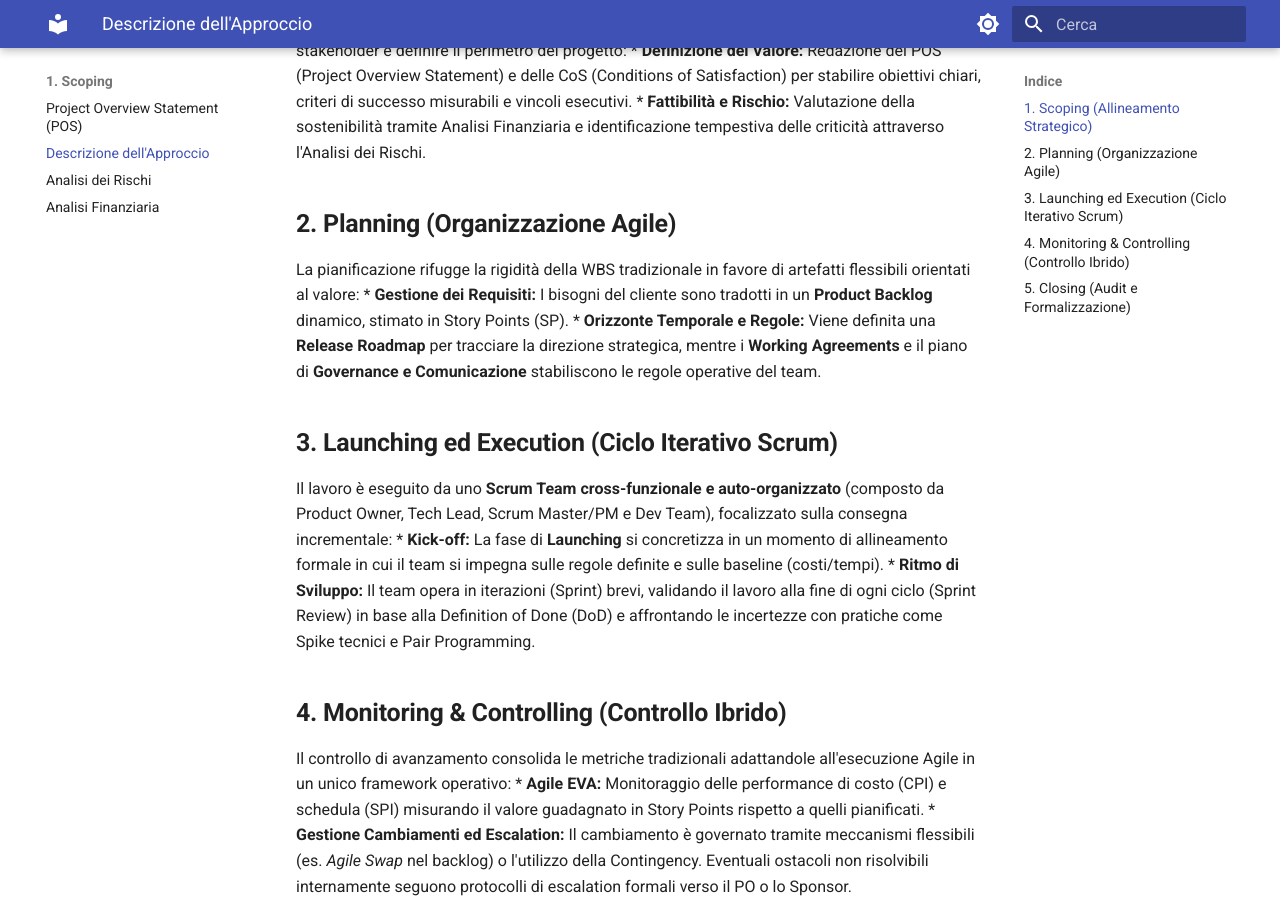
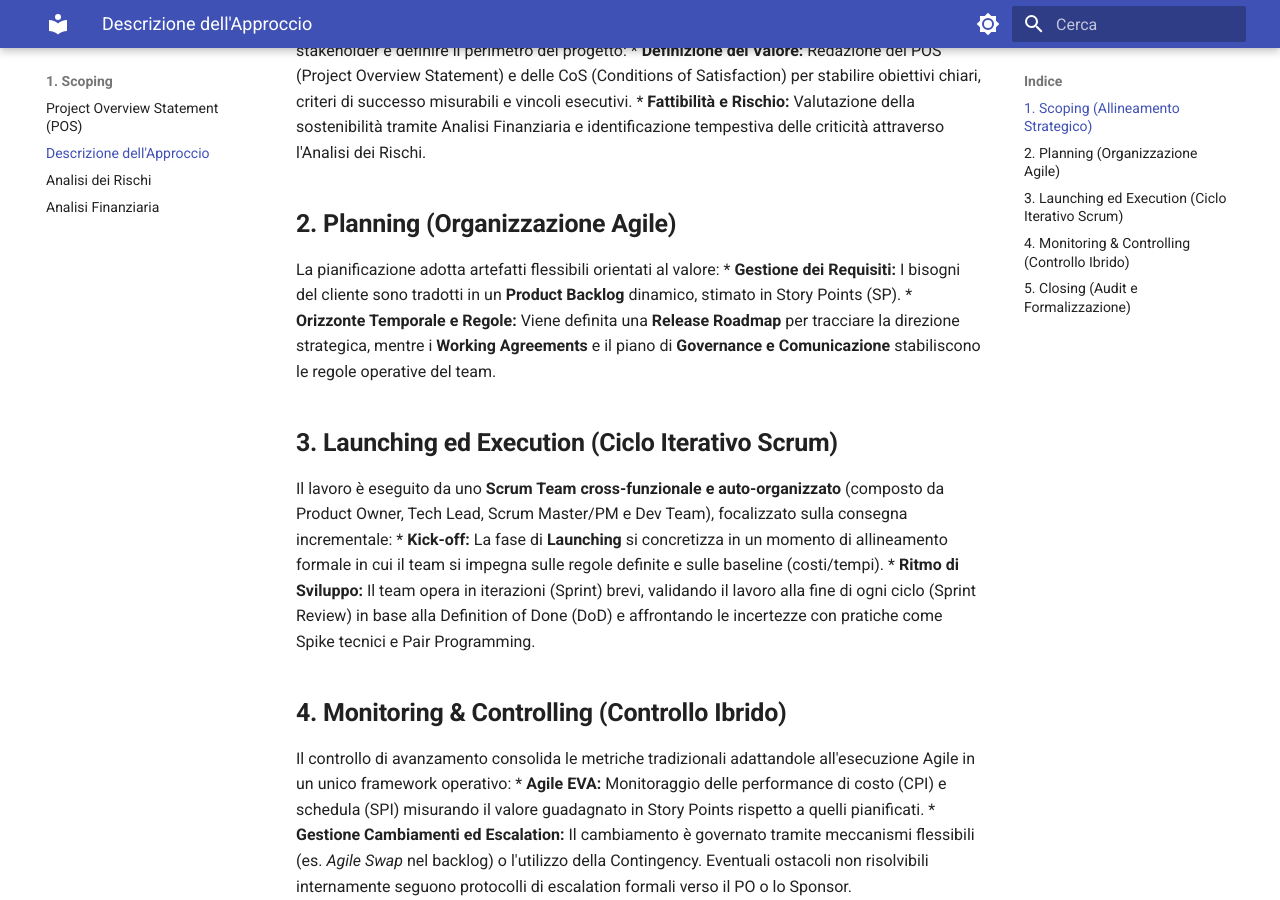
Before and after one commit to AndreaZavatta/Hyrox-Training-PM, an MkDocs documentation site: the page built from docs/1-Scoping/3-Descrizione_dellapproccio.md, in a window 1280 px wide and 900 px high, scrolled down 435 px. Built offline with MkDocs 1.6.1 and Material for MkDocs 9.7.7, drawn with Linux system fonts in a browser that asks for light colours.

Commit message:
docs: update terminology and refine project data in scoping, launching, and closing documentation

```diff
--- a/docs/1-Scoping/3-Descrizione_dellapproccio.md
+++ b/docs/1-Scoping/3-Descrizione_dellapproccio.md
@@ -10,7 +10,7 @@
 *   **Fattibilità e Rischio:** Valutazione della sostenibilità tramite Analisi Finanziaria e identificazione tempestiva delle criticità attraverso l'Analisi dei Rischi.
 
 ## **2. Planning (Organizzazione Agile)**
-La pianificazione rifugge la rigidità della WBS tradizionale in favore di artefatti flessibili orientati al valore:
+La pianificazione adotta artefatti flessibili orientati al valore:
 *   **Gestione dei Requisiti:** I bisogni del cliente sono tradotti in un **Product Backlog** dinamico, stimato in Story Points (SP).
 *   **Orizzonte Temporale e Regole:** Viene definita una **Release Roadmap** per tracciare la direzione strategica, mentre i **Working Agreements** e il piano di **Governance e Comunicazione** stabiliscono le regole operative del team.
 
```
Also changed, not shown: docs/3-Launching/1-launching.md (+1 -1 lines), docs/5-Closing/1-closing.md (+1 -1 lines).
